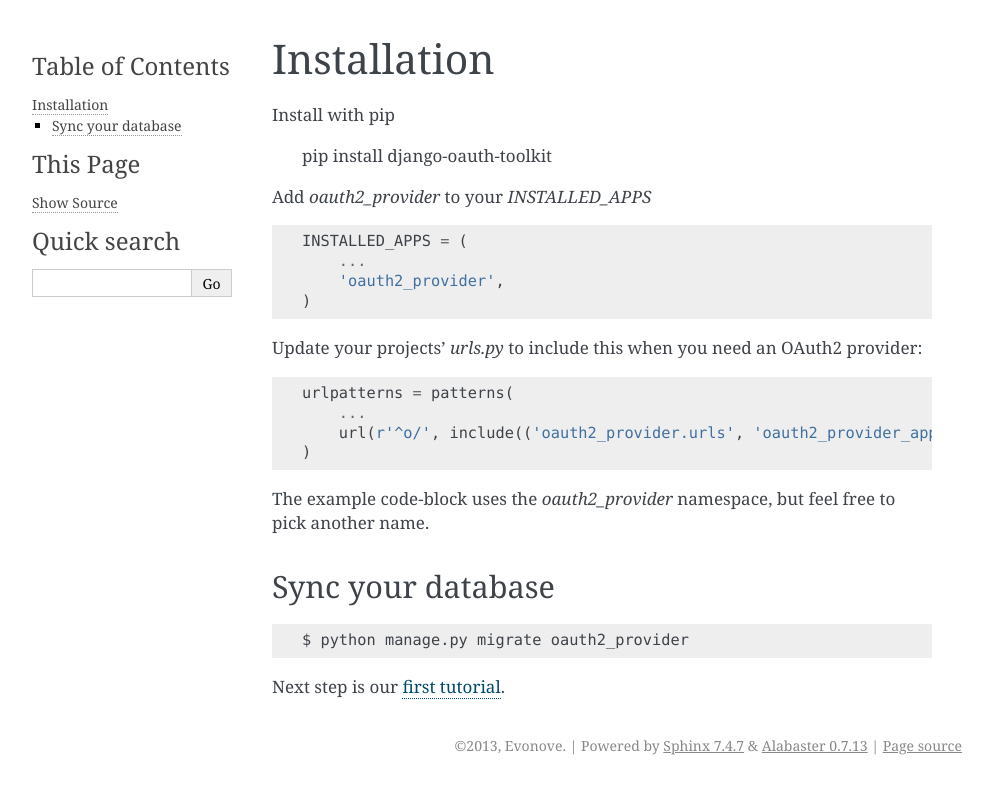
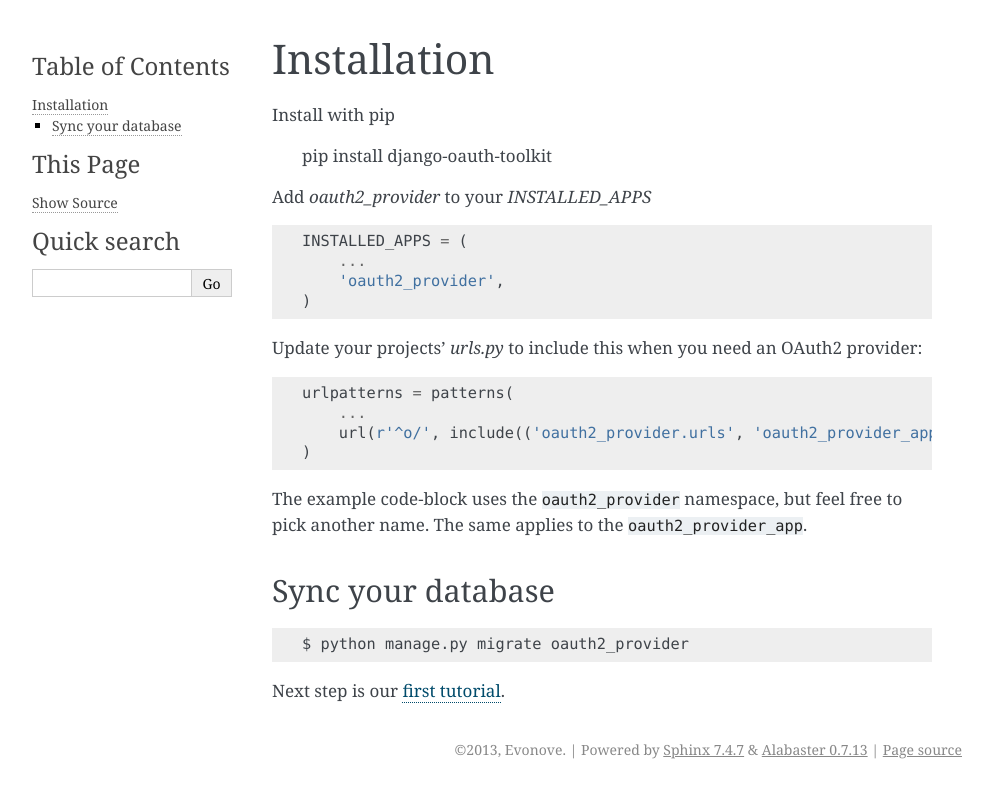
Before and after one commit to jazzband/django-oauth-toolkit, a Sphinx documentation site: the page built from docs/install.rst, in a window 1280 px wide. Shown: the top 798 px of the page, without its empty margins (148-1141 px from the left). Built offline with Sphinx 7.4.7, drawn with Linux system fonts in a browser that asks for light colours.

Commit message:
Update install.rst

```diff
--- a/docs/install.rst
+++ b/docs/install.rst
@@ -24,7 +24,7 @@
         url(r'^o/', include(('oauth2_provider.urls', 'oauth2_provider_app', ), namespace='oauth2_provider'), ),
     )
 
-The example code-block uses the `oauth2_provider` namespace, but feel free to pick another name.
+The example code-block uses the ``oauth2_provider`` namespace, but feel free to pick another name. The same applies to the ``oauth2_provider_app``.
 
 
 Sync your database
```
